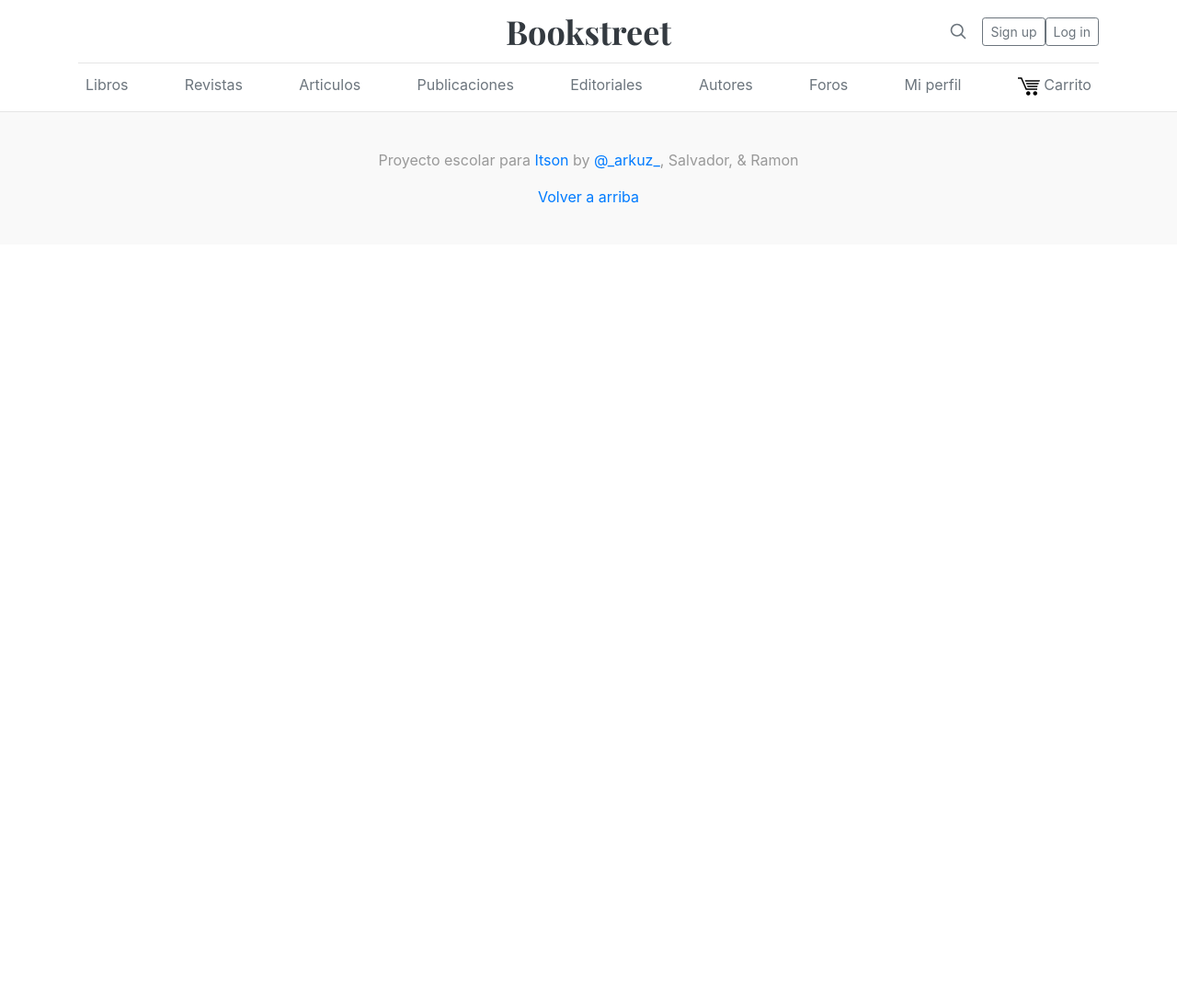
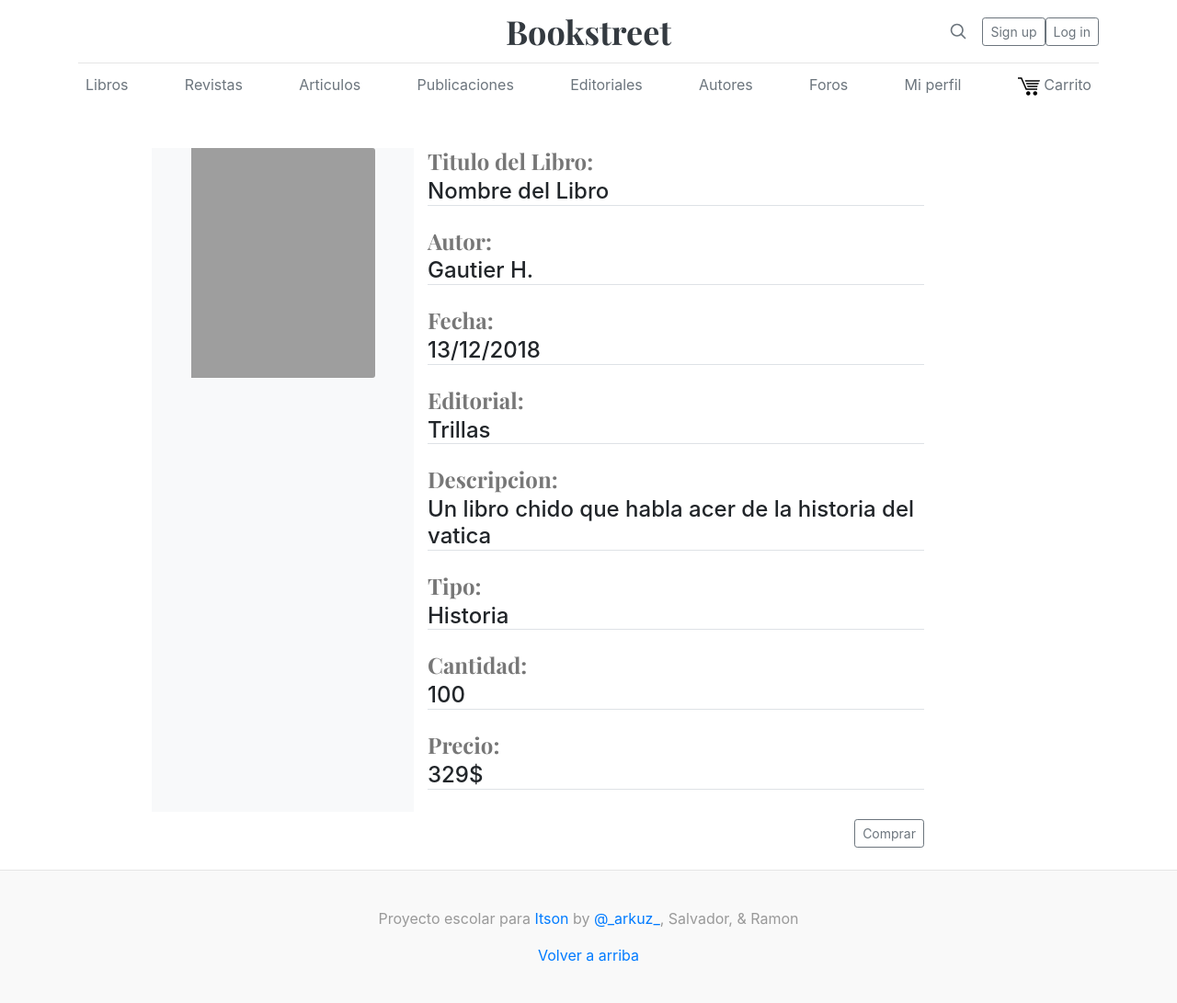
Before and after one commit to dndiscordia/bookstreet, a PHP site: page /libro.php in a window 1280 px wide. Shown: the whole page at 92% size. Before the commit the page ends 221 px from the top, so only its background shows below. Run offline with PHP 8.4, Linux system fonts and the light colour scheme; grey boxes are pictures that could not be loaded.

Commit message:
libro.php

```diff
--- a/libro.php
+++ b/libro.php
@@ -5,6 +5,9 @@ if(!isset($_SESSION)){
 include("conexiones/conexionLocalhost.php");
 include("includes/codigoComun.php");
 ?>
+
+
+
 <!DOCTYPE html>
 <html>
 <head>
@@ -29,6 +32,50 @@ include("includes/codigoComun.php");
 <?php include("includes/navbar.php");?>
 
 <!-- Content -->
+<div class="mt-5 row">
+        <div class="col-md-1">
+        </div>
+        <aside class="col-md-3 blog-sidebar bg-light d-flex justify-content-center">
+          <?php
+
+
+
+            echo
+            "<img class=\"card-img-right flex-auto d-none d-lg-block\"
+            src=\"https://www.planetadelibros.com.mx/usuaris/libros/fotos/209/m_libros/208496_portada_el-libro-negro-del-vaticano_eric-frattini_201511201135.jpg\"
+            alt=\"Sin Imagen [200x250]\"
+            style=\"width: 200px; height: 250px;\"
+
+            >";
+
+            ?>
+        </aside>
+        <div class="col-md-6 blog-main">
+            <h4 class="mb-1 light-text-color">Titulo del Libro:</h4>
+              <h4 class="mb-4 border-bottom font-casual"><?php echo "Nombre del Libro"?></h4>
+            <h4 class="mb-1 light-text-color">Autor:</h4>
+              <h4 class="mb-4 border-bottom font-casual"><?php echo "Gautier H."?></h4>
+            <h4 class="mb-1 light-text-color">Fecha:</h4>
+              <h4 class="mb-4 border-bottom font-casual"><?php echo "13/12/2018"?></h4>
+            <h4 class="mb-1 light-text-color">Editorial:</h4>
+              <h4 class="mb-4 border-bottom font-casual"><?php echo "Trillas"?></h4>
+            <h4 class="mb-1 light-text-color">Descripcion:</h4>
+              <h4 class="mb-4 border-bottom font-casual"><?php echo "Un libro chido que habla acer de la historia del vatica"?></h4>
+            <h4 class="mb-1 light-text-color">Tipo:</h4>
+              <h4 class="mb-4 border-bottom font-casual"><?php echo "Historia"?></h4>
+            <h4 class="mb-1 light-text-color">Cantidad:</h4>
+              <h4 class="mb-4 border-bottom font-casual"><?php echo "100"?></h4>
+            <h4 class="mb-1 light-text-color">Precio:</h4>
+              <h4 class="mb-4 border-bottom font-casual"><?php echo "329$"?></h4>
+
+        </div>
+    </div>
+    <div class="mt-2 mb-4 row">
+          <div class="col-10 d-flex justify-content-end align-items-center">
+            <a class="btn btn-sm btn-outline-secondary" href="?logout=true">Comprar</a>
+          </div>
+    </div>
+</div>
 
 
 </div>
```
